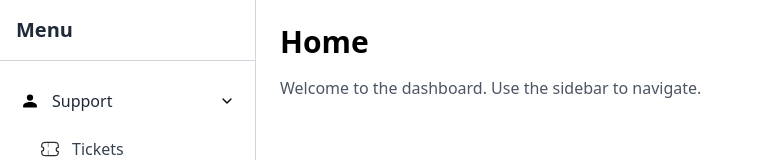
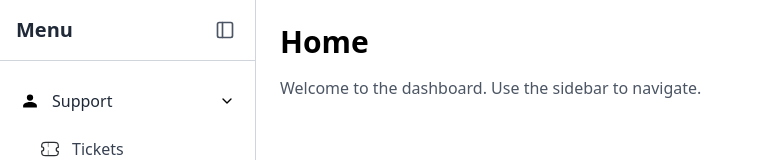
Before and after one commit to shanmathi-c/model, a Nuxt app: page / in a window 1280 px wide. Shown: the top 160 px of the page, without its empty margins (0-763 px from the left). Built offline with nearby package versions, Linux system fonts and the light colour scheme.

Commit message:
feat : add side bar toggle button

```diff
--- a/components/Sidebar.vue
+++ b/components/Sidebar.vue
@@ -1,8 +1,18 @@
 <template>
   <aside class="w-64 bg-white border-r border-gray-300 flex flex-col h-screen">
     <!-- Fixed Header -->
-    <div class="p-4 border-b border-gray-300">
+    <div class="p-4 border-b border-gray-300 flex items-center justify-between">
       <h2 class="text-xl font-bold text-gray-800">Menu</h2>
+      <button
+        @click="$emit('close')"
+        class="p-1 hover:bg-gray-100 rounded transition-colors"
+        title="Hide sidebar"
+      >
+        <svg class="w-5 h-5 text-gray-600" fill="none" stroke="currentColor" viewBox="0 0 24 24" xmlns="http://www.w3.org/2000/svg">
+          <rect x="3" y="3" width="18" height="18" rx="2" stroke-width="2"></rect>
+          <path d="M9 3v18" stroke-width="2" stroke-linecap="round"></path>
+        </svg>
+      </button>
     </div>
 
     <!-- Scrollable Navigation -->
@@ -84,6 +94,8 @@ import { ref } from 'vue'
 
 const isSupportOpen = ref(true)
 
+const emit = defineEmits(['close'])
+
 const toggleSupport = () => {
   isSupportOpen.value = !isSupportOpen.value
 }
--- a/layouts/default.vue
+++ b/layouts/default.vue
@@ -1,8 +1,28 @@
 <template>
   <div class="flex h-screen overflow-hidden">
-    <Sidebar />
-    <main class="flex-1 overflow-hidden p-6">
+    <Sidebar v-if="isSidebarOpen" @close="isSidebarOpen = false" />
+
+    <!-- Toggle button when sidebar is closed -->
+    <button
+      v-if="!isSidebarOpen"
+      @click="isSidebarOpen = true"
+      class="fixed top-4 left-4 z-50 p-2 transition-colors"
+      title="Show sidebar"
+    >
+      <svg class="w-6 h-6 text-gray-700" fill="none" stroke="currentColor" viewBox="0 0 24 24" xmlns="http://www.w3.org/2000/svg">
+        <rect x="3" y="3" width="18" height="18" rx="2" stroke-width="2"></rect>
+        <path d="M9 3v18" stroke-width="2" stroke-linecap="round"></path>
+      </svg>
+    </button>
+
+    <main class="flex-1 overflow-hidden p-6" :class="{ 'ml-0': !isSidebarOpen }">
       <slot />
     </main>
   </div>
 </template>
+
+<script setup>
+import { ref } from 'vue'
+
+const isSidebarOpen = ref(true)
+</script>
```
